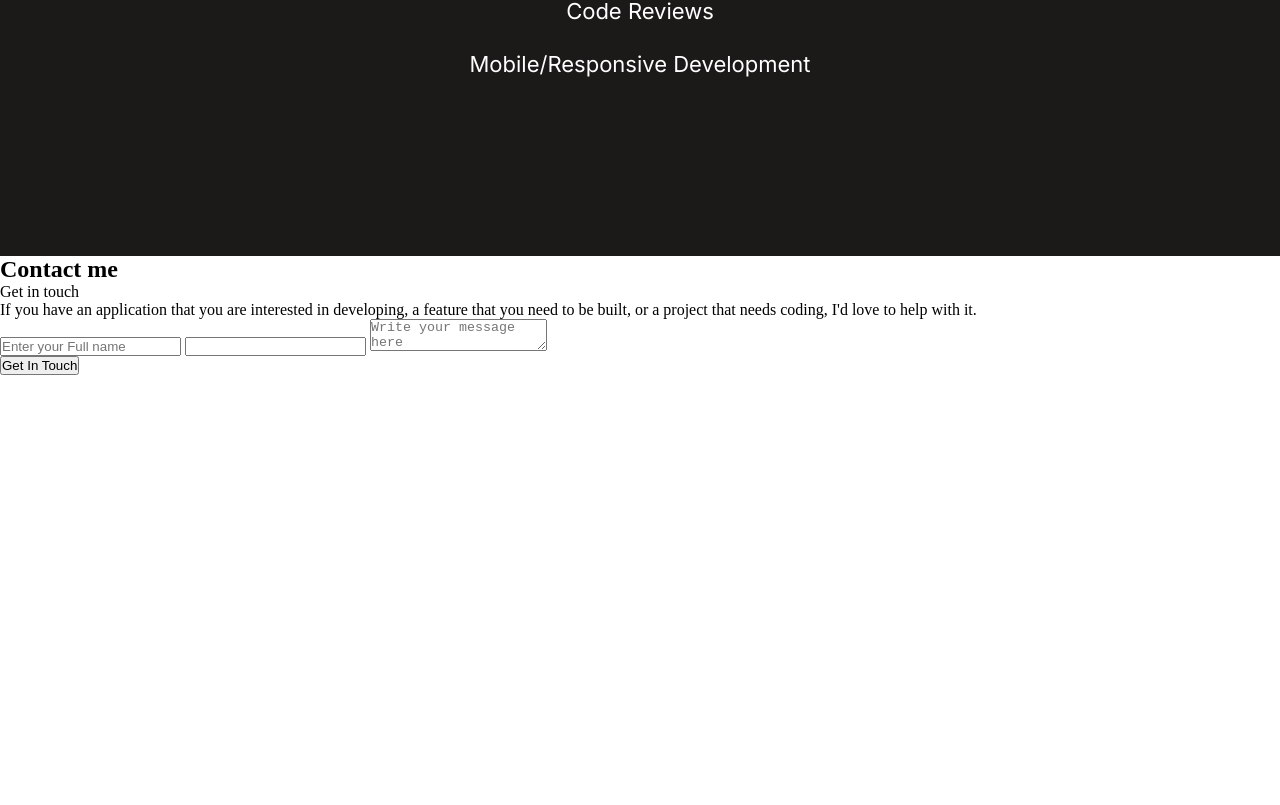
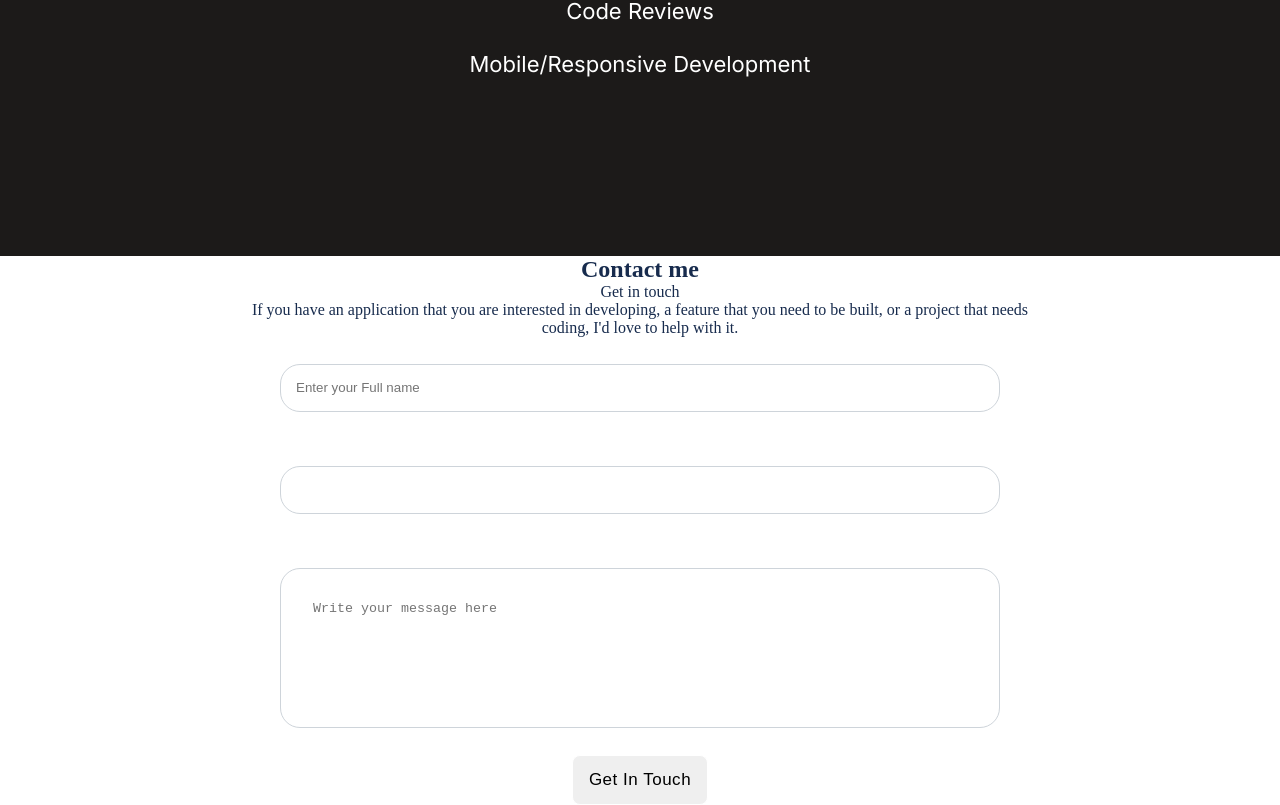
Before and after one commit to NatiG25/cr-contact-form, a website: page index.html in a window 1280 px wide. Shown: the part 6451-7256 px from the top of the page. Before the commit the page ends 6826 px from the top, so only its background shows below. Drawn offline with Linux system fonts and the light colour scheme.

Commit message:
Add form designs

```diff
--- a/css/main.css
+++ b/css/main.css
@@ -325,3 +325,69 @@ li {
 .skills {
   list-style: inside url("../media/svg/circle.svg");
 }
+
+.contact {
+  padding: 0 19% 0 19%;
+  border-top-left-radius: 100px;
+  display: flex;
+  align-items: center;
+  flex-direction: column;
+  color: #172b4d;
+  text-align: center;
+}
+
+.form {
+  display: flex;
+  flex-direction: column;
+  align-items: center;
+}
+
+.contact-input {
+  height: 48px;
+  padding: 15px;
+  margin: 27px 0;
+  border-radius: 20px;
+  border: 1px solid #ced4da;
+  background-color: #fff;
+  min-width: 45rem;
+}
+
+.contact-textarea {
+  resize: none;
+  padding: 2rem;
+  height: 10rem;
+  margin: 27px 0;
+  border-radius: 20px;
+  border: 1px solid #ced4da;
+  color: #212529;
+  background-color: #fff;
+  width: 100%;
+}
+
+.contact-button {
+  font-weight: 500;
+  font-size: 17px;
+  line-height: 24px;
+  display: flex;
+  letter-spacing: 0.03em;
+  padding: 12px 16px;
+  border: 1px solid #fff;
+  border-radius: 8px;
+  transition: 0.1s ease-out;
+}
+
+.submit-button :hover {
+  transform: translateY(-5px);
+}
+
+.submit-button :active {
+  background-color: #2230d2;
+  color: #fff;
+  border-color: #2230d2;
+}
+
+.submit-button :disabled {
+  background-color: #e5e5e5;
+  color: #5e6c84;
+  border-color: #5e6c84;
+}
```
